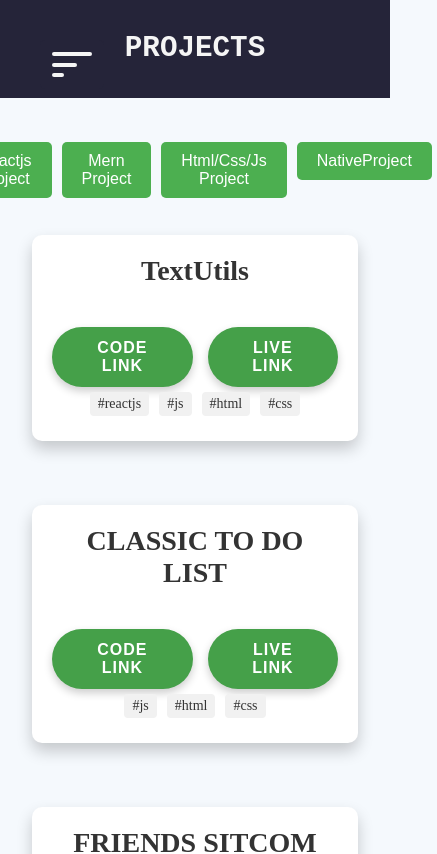
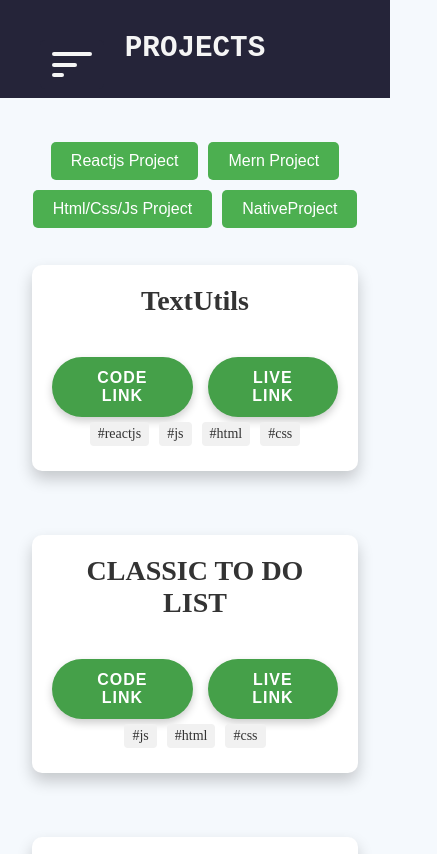
Before and after one commit to reerajput930/portfolio-2.0, a React (Create React App) app in the folder portfolio/: page /js in a window 390 px wide. Shown: the top 854 px of the page, 437 px wide, since content can reach past the window. Built offline with nearby package versions, Linux system fonts and the light colour scheme.

Commit message:
one more changes

```diff
--- a/portfolio/src/components/Allprojectsdetail.js
+++ b/portfolio/src/components/Allprojectsdetail.js
@@ -28,7 +28,7 @@ export default function Allprojectsdetail({input}) {
       <div className="heading--block">
         <h2>PROJECTS</h2>
       </div>
-      <div  style={{ display:" flex",
+      <div className="all--btn--block"  style={{ display:" flex",
     justifyContent:"center"}}>
 
         <Link to="/reactjs"><button className="project--btn">Reactjs Project</button></Link>
--- a/portfolio/src/index.css
+++ b/portfolio/src/index.css
@@ -1046,7 +1046,9 @@ a {
     width: 90% !important ;
   }
 
-
+  .all--btn--block{
+    flex-wrap: wrap;
+  }
 
 
 }
```
